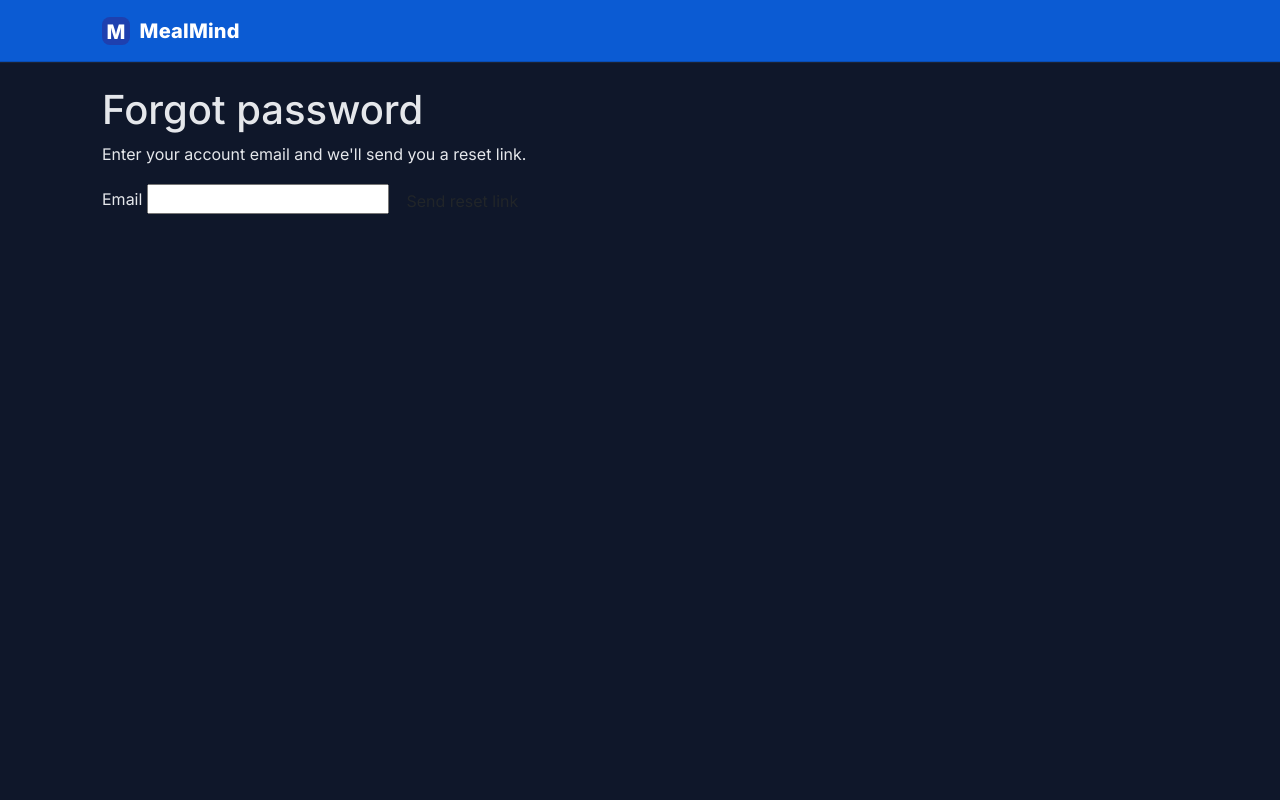
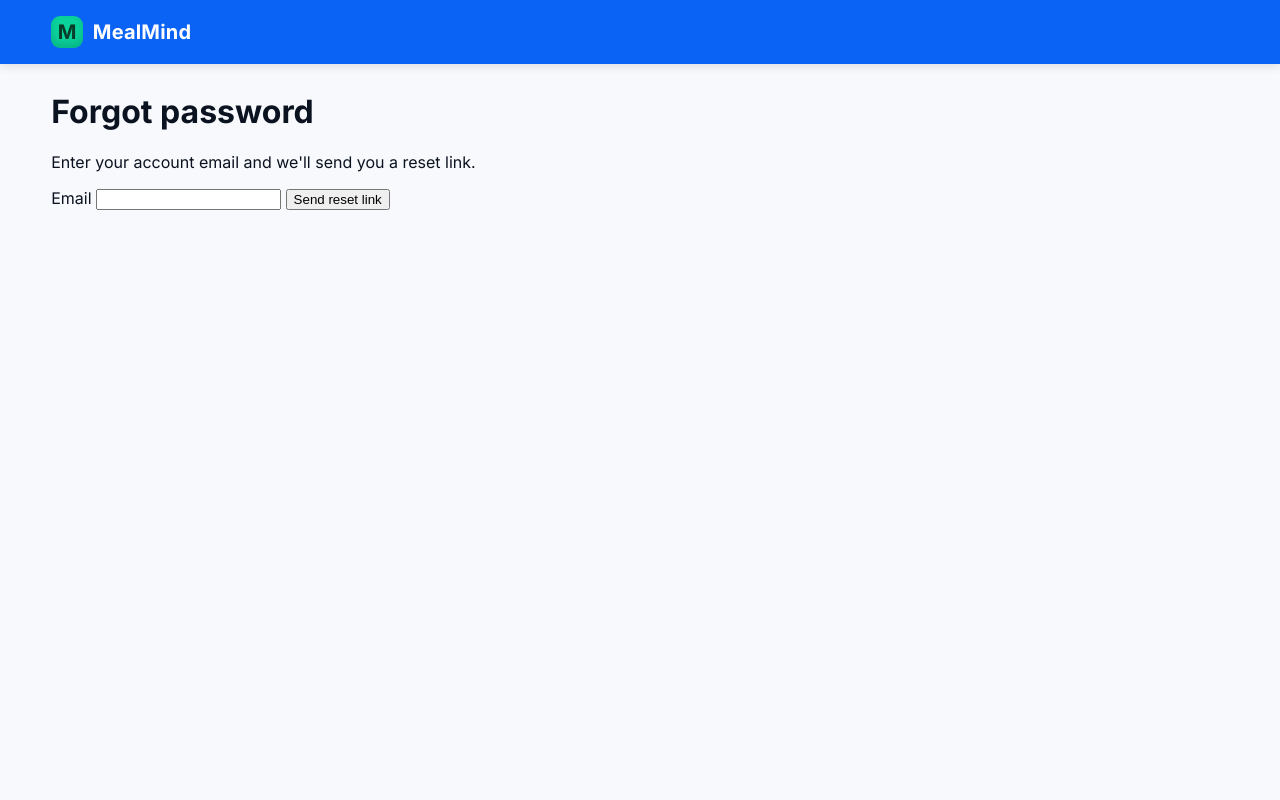
Before and after one commit to itsmeAubreey/mealmind, a Flask app: page /forgot in a window 1280 px wide. Run offline with Flask 3, Linux system fonts and the light colour scheme; some libraries are stand-ins or nearby versions.

Commit message:
Update base.html

```diff
--- a/templates/base.html
+++ b/templates/base.html
@@ -2,106 +2,88 @@
 <html lang="en">
 <head>
   <meta charset="utf-8" />
-  <meta name="viewport" content="width=device-width, initial-scale=1" />
+  <meta name="viewport" content="width=device-width,initial-scale=1" />
   <title>{% block title %}MealMind{% endblock %}</title>
-
-  <!-- Bootstrap 5 -->
-  <link href="https://cdn.jsdelivr.net/npm/bootstrap@5.3.3/dist/css/bootstrap.min.css" rel="stylesheet">
-
-  <!-- Inter font (clean UI like in your screenshot) -->
   <link rel="preconnect" href="https://fonts.googleapis.com">
   <link rel="preconnect" href="https://fonts.gstatic.com" crossorigin>
-  <link href="https://fonts.googleapis.com/css2?family=Inter:wght@400;500;600;700;800&display=swap" rel="stylesheet">
-
+  <link href="https://fonts.googleapis.com/css2?family=Inter:wght@400;500;600;700&display=swap" rel="stylesheet">
   <style>
     :root{
-      --mm-blue:#0B5BD3;
-      --mm-bg:#0f172a;           /* dark slate bg */
-      --mm-card: #111827;        /* dark card */
-      --mm-text:#e5e7eb;         /* light text */
-      --mm-muted:#94a3b8;        /* muted text */
-      --mm-purple:#7c3aed;       /* Residents */
-      --mm-green:#10b981;        /* Inventory */
-      --mm-bluegrad1:#2563eb;    /* Menu */
-      --mm-bluegrad2:#3b82f6;
-      --mm-red:#ef4444;          /* Staff */
+      --mm-blue:#0B63F6;
+      --mm-surface:#0e1116;
+      --mm-bg:#f5f7fb;
+      --card-radius:18px;
+      --shadow:0 10px 30px rgba(20,30,60,.12);
     }
-    html, body{
-      height:100%;
-      background: var(--mm-bg);
-      color: var(--mm-text);
-      font-family: Inter, system-ui, -apple-system, Segoe UI, Roboto, "Helvetica Neue", Arial, "Noto Sans", "Liberation Sans", sans-serif;
+    *{box-sizing:border-box}
+    html,body{height:100%}
+    body{
+      margin:0;
+      font-family:Inter,system-ui,-apple-system,Segoe UI,Roboto,Helvetica,Arial,"Apple Color Emoji","Segoe UI Emoji";
+      background:#f7f9fc;
+      color:#0b1220;
     }
+
+    /* Top bar */
     .mm-topbar{
-      background: var(--mm-blue);
-      color:#fff;
-      box-shadow: 0 1px 0 rgba(255,255,255,.05), inset 0 -1px 0 rgba(0,0,0,.15);
+      position:sticky; top:0; z-index:50;
+      height:64px; width:100%;
+      background:var(--mm-blue);
+      display:flex; align-items:center; justify-content:center;
+      box-shadow:0 2px 10px rgba(0,0,0,.12);
+    }
+    .mm-topbar-inner{
+      width:min(1200px,92vw);
+      display:flex; align-items:center; justify-content:space-between;
     }
     .mm-brand{
-      display:flex; gap:.6rem; align-items:center; font-weight:800; letter-spacing:.2px; font-size:1.25rem;
+      display:inline-flex; gap:.6rem; align-items:center; text-decoration:none;
+      color:#fff; font-weight:700; letter-spacing:.2px; font-size:1.25rem;
     }
-    .mm-brand-badge{ width:28px; height:28px; border-radius:8px; background:#1e40af; display:grid; place-items:center; font-weight:800; }
-    .mm-container{ max-width:1100px; } /* keeps inner pages from feeling huge */
-    a, a:visited{ color:#c7d2fe; }
-    a:hover{ color:#fff; }
+    .mm-logo{
+      width:32px;height:32px;border-radius:9px;
+      background:#0ad49c; display:grid; place-items:center; color:#083b28; font-weight:900;
+      box-shadow:inset 0 -5px 10px rgba(0,0,0,.15);
+    }
+    .mm-logout{
+      appearance:none;border:0;border-radius:12px;padding:.55rem .9rem;
+      background:#ffffff; color:#0b1220; font-weight:600; cursor:pointer;
+      box-shadow:var(--shadow); display:inline-flex; align-items:center; gap:.5rem;
+    }
+    .mm-logout:hover{filter:brightness(.97)}
 
-    /* Dashboard tiles */
-    .mm-tile{
-      border-radius:20px; padding:26px; min-width:260px; min-height:150px;
-      background:var(--mm-card); border:1px solid rgba(255,255,255,.06);
-      box-shadow: 0 6px 24px rgba(0,0,0,.25);
-      transition: transform .15s ease, box-shadow .15s ease, filter .15s ease;
-      color:#fff; text-decoration:none; display:block;
-    }
-    .mm-tile:hover{ transform: translateY(-2px); filter:brightness(1.05); box-shadow:0 10px 30px rgba(0,0,0,.35); }
-    .mm-tile h3{ font-weight:800; margin:12px 0 6px; }
-    .mm-caption{ color:var(--mm-muted); font-size:.95rem; }
+    /* Page container */
+    .mm-wrap{width:min(1200px,92vw); margin:28px auto}
+    @media (max-width:900px){ .mm-wrap{width:min(1100px,94vw);} }
 
-    .mm-tile.purple{ background:linear-gradient(135deg, #6d28d9, var(--mm-purple)); }
-    .mm-tile.green{ background:linear-gradient(135deg, #059669, var(--mm-green)); }
-    .mm-tile.blue{  background:linear-gradient(135deg, var(--mm-bluegrad1), var(--mm-bluegrad2)); }
-    .mm-tile.red{   background:linear-gradient(135deg, #dc2626, var(--mm-red)); }
-
-    .mm-section-title{ font-size:2.4rem; font-weight:800; margin-bottom:22px; }
-    .form-control, .form-select{ background:#0b1220; color:#e5e7eb; border-color:#1f2937; }
-    .form-control:focus, .form-select:focus{ background:#0b1220; color:#fff; border-color:#4f46e5; box-shadow:0 0 0 .15rem rgba(79,70,229,.25); }
-    .table{ color:#d1d5db; }
-    .table thead th{ color:#93c5fd; border-color:#1f2937; }
-    .table td, .table th{ border-color:#1f2937; }
-    .btn-primary{ background:#2563eb; border-color:#2563eb; }
-    .btn-primary:hover{ background:#1d4ed8; border-color:#1d4ed8; }
-    .btn-outline-light{ border-color:rgba(255,255,255,.6); color:#fff; }
+    /* Generic helpers */
+    .muted{opacity:.7}
+    .sr-only{position:absolute;width:1px;height:1px;padding:0;margin:-1px;overflow:hidden;clip:rect(0,0,0,0);white-space:nowrap;border:0}
+    {% block head_extra %}{% endblock %}
   </style>
-  {% block head_extra %}{% endblock %}
+  {% block extra_css %}{% endblock %}
 </head>
 <body>
-  <!-- TOP BAR -->
-  <div class="mm-topbar py-3">
-    <div class="container mm-container d-flex align-items-center justify-content-between">
-      <div class="mm-brand">
-        <div class="mm-brand-badge">M</div>
+  <header class="mm-topbar">
+    <div class="mm-topbar-inner">
+      <a class="mm-brand" href="{{ url_for('dashboard') }}">
+        <span class="mm-logo">M</span>
         <span>MealMind</span>
-      </div>
+      </a>
       {% if session.get('user_id') %}
-        <a class="btn btn-outline-light btn-sm" href="{{ url_for('logout') }}">↪ Logout</a>
+        <form action="{{ url_for('logout') }}" method="post" style="margin:0">
+          <button class="mm-logout" type="submit">↪ Logout</button>
+        </form>
+      {% else %}
+        <span></span>
       {% endif %}
     </div>
-  </div>
+  </header>
 
-  <!-- MAIN -->
-  <main class="container mm-container py-4">
-    {% with messages = get_flashed_messages(with_categories=true) %}
-      {% if messages %}
-        {% for category, message in messages %}
-          <div class="alert alert-{{ 'danger' if category=='error' else category }} mb-3">{{ message }}</div>
-        {% endfor %}
-      {% endif %}
-    {% endwith %}
-
+  <main class="mm-wrap">
     {% block content %}{% endblock %}
   </main>
 
-  <script src="https://cdn.jsdelivr.net/npm/bootstrap@5.3.3/dist/js/bootstrap.bundle.min.js"></script>
-  {% block body_extra %}{% endblock %}
+  {% block scripts %}{% endblock %}
 </body>
 </html>
```
